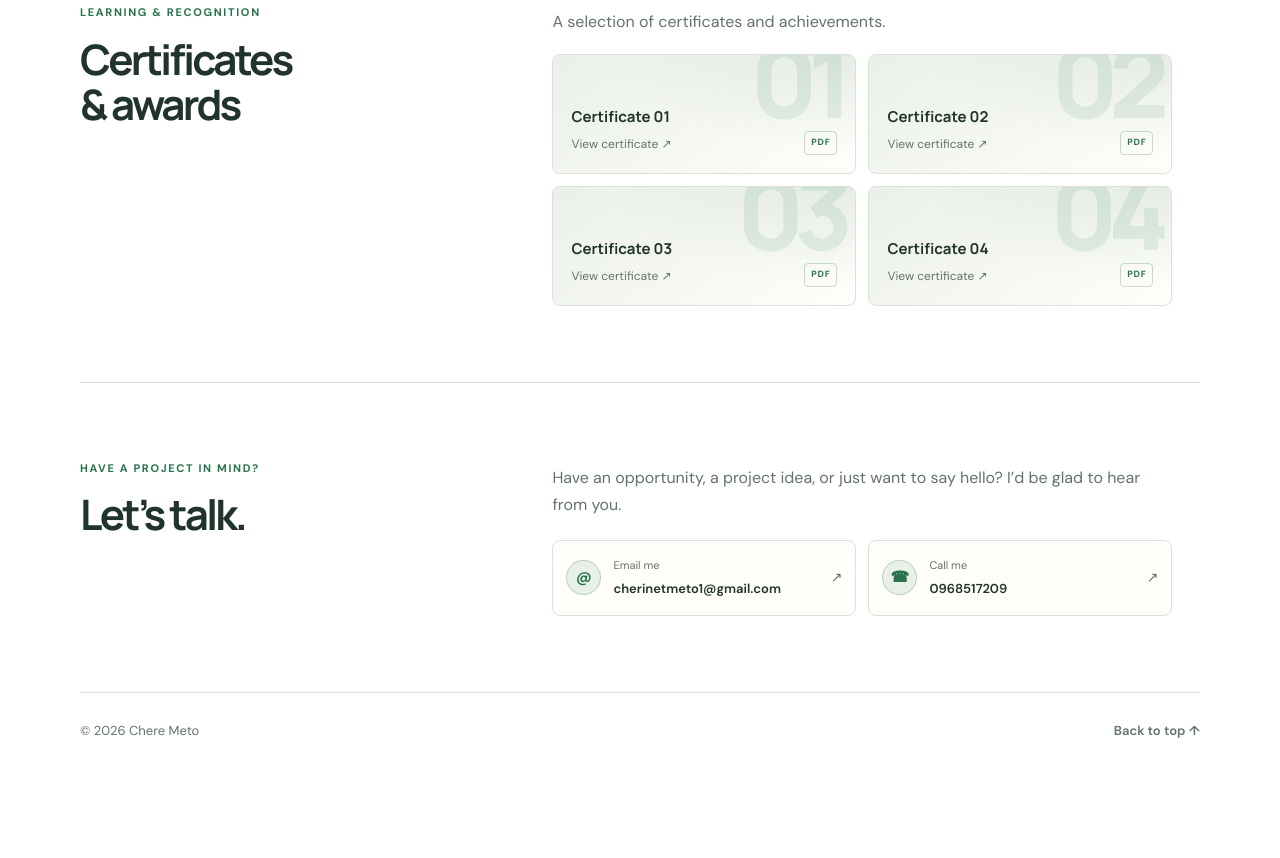
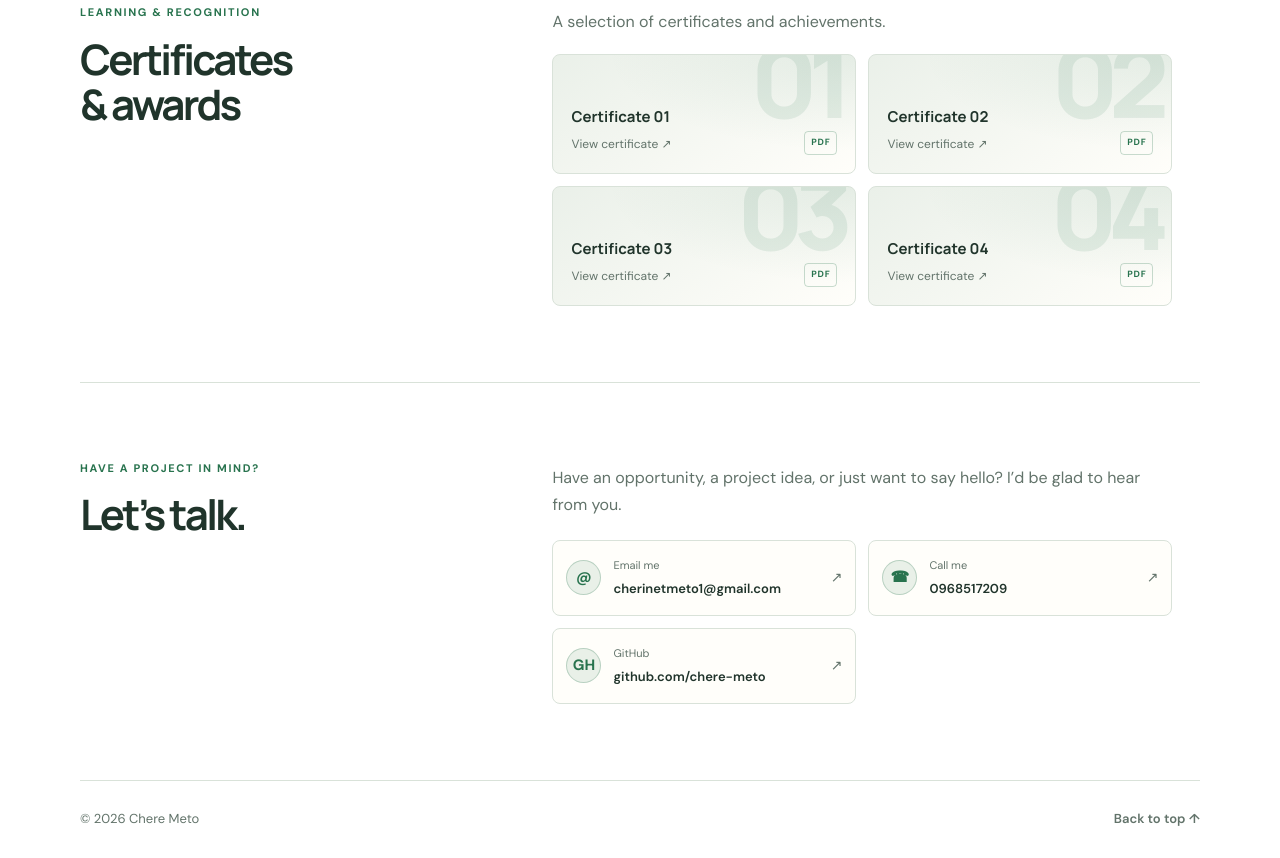
Before and after one commit to chere-meto/portifolio-web, a plain HTML site: page index.html in a window 1280 px wide. Shown: the part 2321-3179 px from the top of the page. Before the commit the page ends 3091 px from the top, so only its background shows below. Drawn offline with Linux system fonts and the light colour scheme.

Commit message:
am adding my git hub

```diff
--- a/index.html
+++ b/index.html
@@ -8,7 +8,7 @@
       content="Chere Meto's portfolio. Software developer building useful experiences for the web."
     />
     <meta name="theme-color" content="#f4f6f1" />
-    <title>Chere Meto | Software Developer</title>
+    <title>Cherinet Meto | Software Developer</title>
     <link rel="stylesheet" href="style.css" />
     <script src="script.js" defer></script>
   </head>
@@ -247,6 +247,18 @@
                 </span>
                 <span class="contact-arrow" aria-hidden="true">↗</span>
               </a>
+              <a
+                class="contact-card"
+                href="https://github.com/chere-meto"
+                target="_blank"
+                rel="noopener noreferrer"
+              >
+                <span class="contact-icon" aria-hidden="true">GH</span>
+                <span class="contact-detail">
+                  <small>GitHub</small><strong>github.com/chere-meto</strong>
+                </span>
+                <span class="contact-arrow" aria-hidden="true">↗</span>
+              </a>
             </div>
           </div>
         </section>
```
